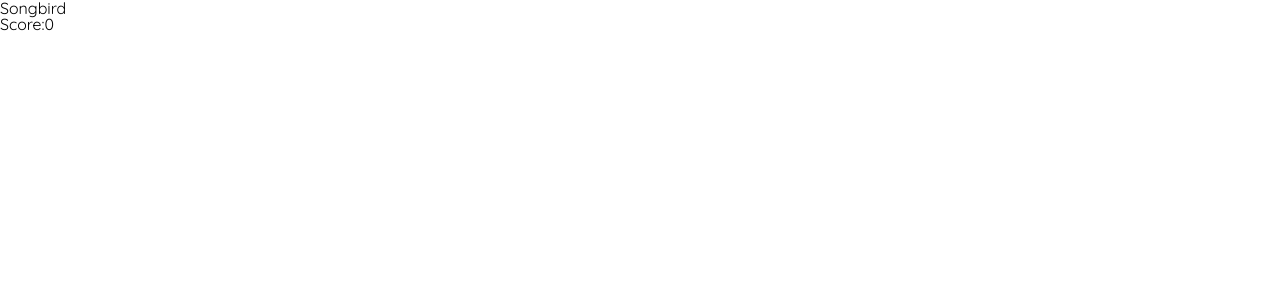
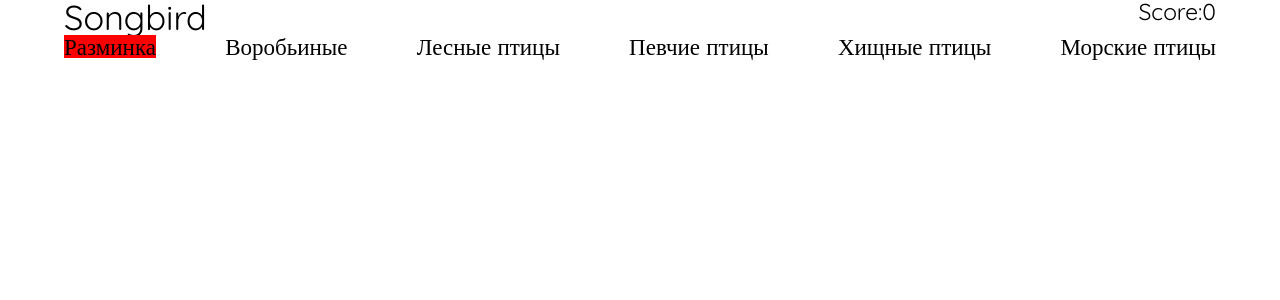
Before and after one commit to jack-guzya/songbird, a React app: page / in a window 1280 px wide. Shown: the top 300 px of the page. Built offline with nearby package versions, Linux system fonts and the light colour scheme.

Commit message:
feat: add navigation to header

```diff
--- a/package.json
+++ b/package.json
@@ -57,6 +57,7 @@
     "webpack-dev-server": "^3.11.0"
   },
   "dependencies": {
+    "prop-types": "^15.7.2",
     "react": "^16.13.1",
     "react-dom": "^16.13.1"
   }
--- a/src/components/Header/Header.jsx
+++ b/src/components/Header/Header.jsx
@@ -1,5 +1,8 @@
 import React from 'react';
-import Score from './Score/Score';
+
+// Components
+import TitleBlock from './TitleBlock/TitleBlock';
+import Navigation from './Navigation/Navigation';
 
 // Styles
 import './Header.scss';
@@ -7,12 +10,8 @@ import './Header.scss';
 function Header() {
   return (
     <div className="header">
-      <div className="header__title-block">
-        <div className="title-block__logo">
-          Songbird
-        </div>
-        <Score />
-      </div>
+      <TitleBlock />
+      <Navigation />
     </div>
   );
 }
--- a/src/components/Header/Header.scss
+++ b/src/components/Header/Header.scss
@@ -0,0 +1,13 @@
+.header {
+  width: 100%;
+
+  &__title-block {
+    display: flex;
+    justify-content: space-between;
+    width: 100%;
+  }
+}
+
+.title-block__logo {
+  font-size: 1.5em;
+}
--- /dev/null
+++ b/src/components/Header/Navigation/NavButton.jsx
@@ -0,0 +1,28 @@
+import React from 'react';
+import PropTypes from 'prop-types';
+
+function NavButton({ name, isActive }) {
+  const classes = ['navigation__button'];
+
+  if (isActive) {
+    classes.push('active');
+  }
+
+  return (
+    <div className={classes.join(' ')}>
+      {name}
+    </div>
+  );
+}
+
+NavButton.defaultProps = {
+  isActive: false,
+  name: 'Button',
+};
+
+NavButton.propTypes = {
+  isActive: PropTypes.bool,
+  name: PropTypes.string,
+};
+
+export default NavButton;
--- /dev/null
+++ b/src/components/Header/Navigation/Navigation.jsx
@@ -0,0 +1,72 @@
+import React from 'react';
+
+// Components
+import NavButton from './NavButton';
+
+// Styles
+import './Navigation.scss';
+
+class Navigation extends React.Component {
+  constructor(props) {
+    super(props);
+
+    this.handleClick = this.handleClick.bind(this);
+    this.state = {
+      buttonsList: [
+        { name: 'Разминка', isActive: true, id: 'navBtn-0' },
+        { name: 'Воробьиные', isActive: false, id: 'navBtn-1' },
+        { name: 'Лесные птицы', isActive: false, id: 'navBtn-2' },
+        { name: 'Певчие птицы', isActive: false, id: 'navBtn-3' },
+        { name: 'Хищные птицы', isActive: false, id: 'navBtn-4' },
+        { name: 'Морские птицы', isActive: false, id: 'navBtn-5' },
+      ],
+    };
+  }
+
+  switchActive(stateIndex) {
+    const { buttonsList } = this.state;
+
+    buttonsList.forEach((item, index) => {
+      const button = item;
+      button.isActive = false;
+      if (index === stateIndex) {
+        button.isActive = true;
+      }
+    });
+
+    this.setState({ buttonsList });
+  }
+
+  handleClick(e) {
+    const name = e.target.textContent;
+    const { buttonsList } = this.state;
+    const stateIndex = buttonsList.findIndex((button) => button.name === name);
+
+    if (
+      stateIndex === undefined
+      || stateIndex === -1) {
+      return;
+    }
+
+    this.switchActive(stateIndex);
+  }
+
+  render() {
+    const { buttonsList } = this.state;
+    return (
+      <nav className="header__navigation" onClick={this.handleClick}>
+        {buttonsList.map(
+          (button) => (
+            <NavButton
+              name={button.name}
+              isActive={button.isActive}
+              key={button.id}
+            />
+          ),
+        )}
+      </nav>
+    );
+  }
+}
+
+export default Navigation;
--- /dev/null
+++ b/src/components/Header/Navigation/Navigation.scss
@@ -0,0 +1,12 @@
+.header__navigation {
+  display: flex;
+  justify-content: space-between;
+
+  .active {
+    background-color: red;
+  }
+}
+
+.navigation__button {
+  cursor: pointer;
+}
--- /dev/null
+++ b/src/components/Header/TitleBlock/TitleBlock.jsx
@@ -0,0 +1,15 @@
+import React from 'react';
+import Score from './Score';
+
+function TitleBlock() {
+  return (
+    <div className="header__title-block">
+      <div className="title-block__logo">
+        Songbird
+      </div>
+      <Score />
+    </div>
+  );
+}
+
+export default TitleBlock;
--- a/src/styles/main.scss
+++ b/src/styles/main.scss
@@ -3,9 +3,11 @@
 
 body {
   font-family: "Quicksand Regular", "sans-serif";
+  font-size: 23px;
 }
 
 #root {
+  margin: 0 auto;
   width: 90vw;
   max-width: 1200px;
 }
```
Also changed, not shown: .eslintrc.js, src/components/Header/TitleBlock/Score.jsx (renamed from src/components/Header/Score/Score.jsx).
